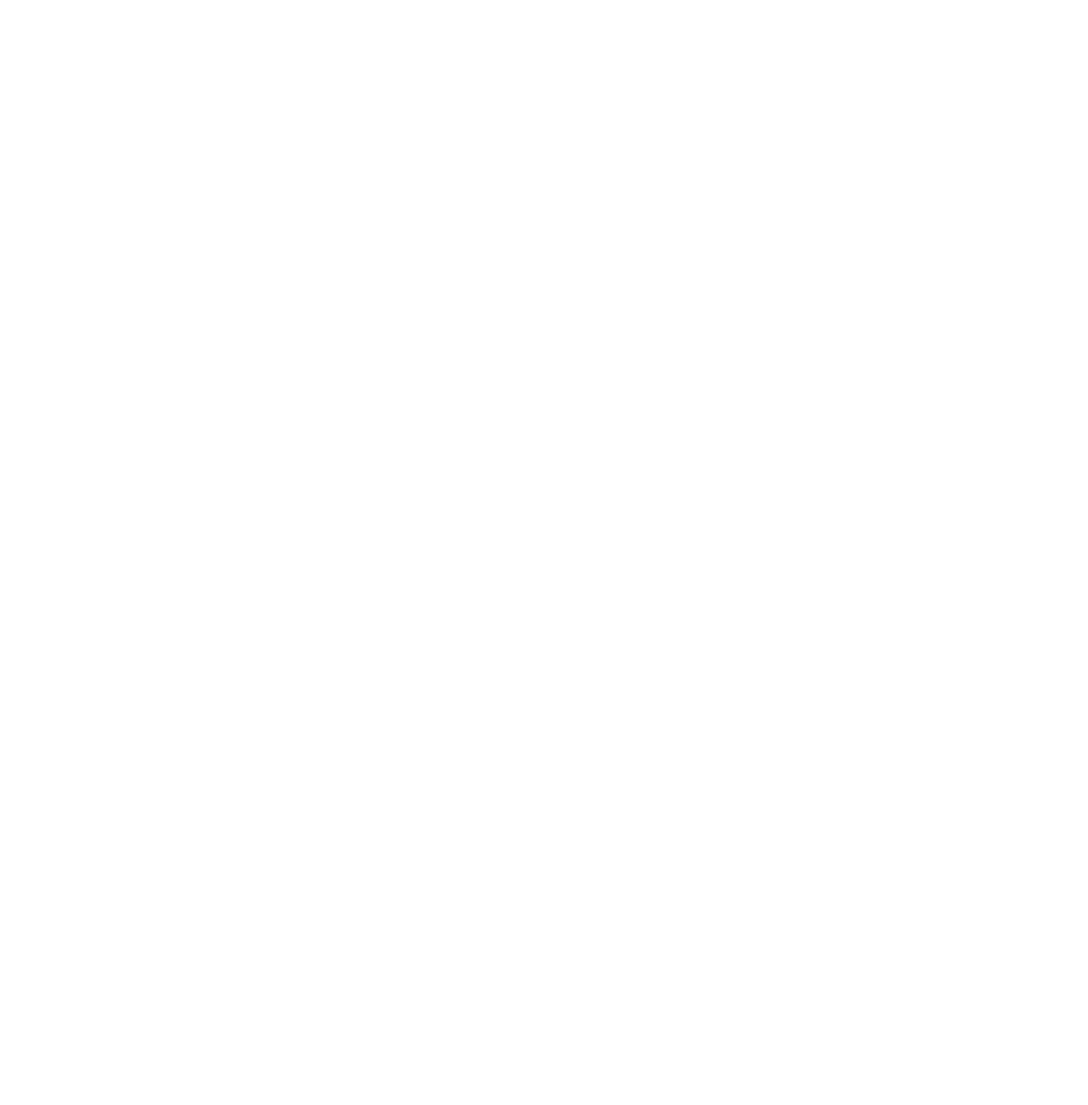
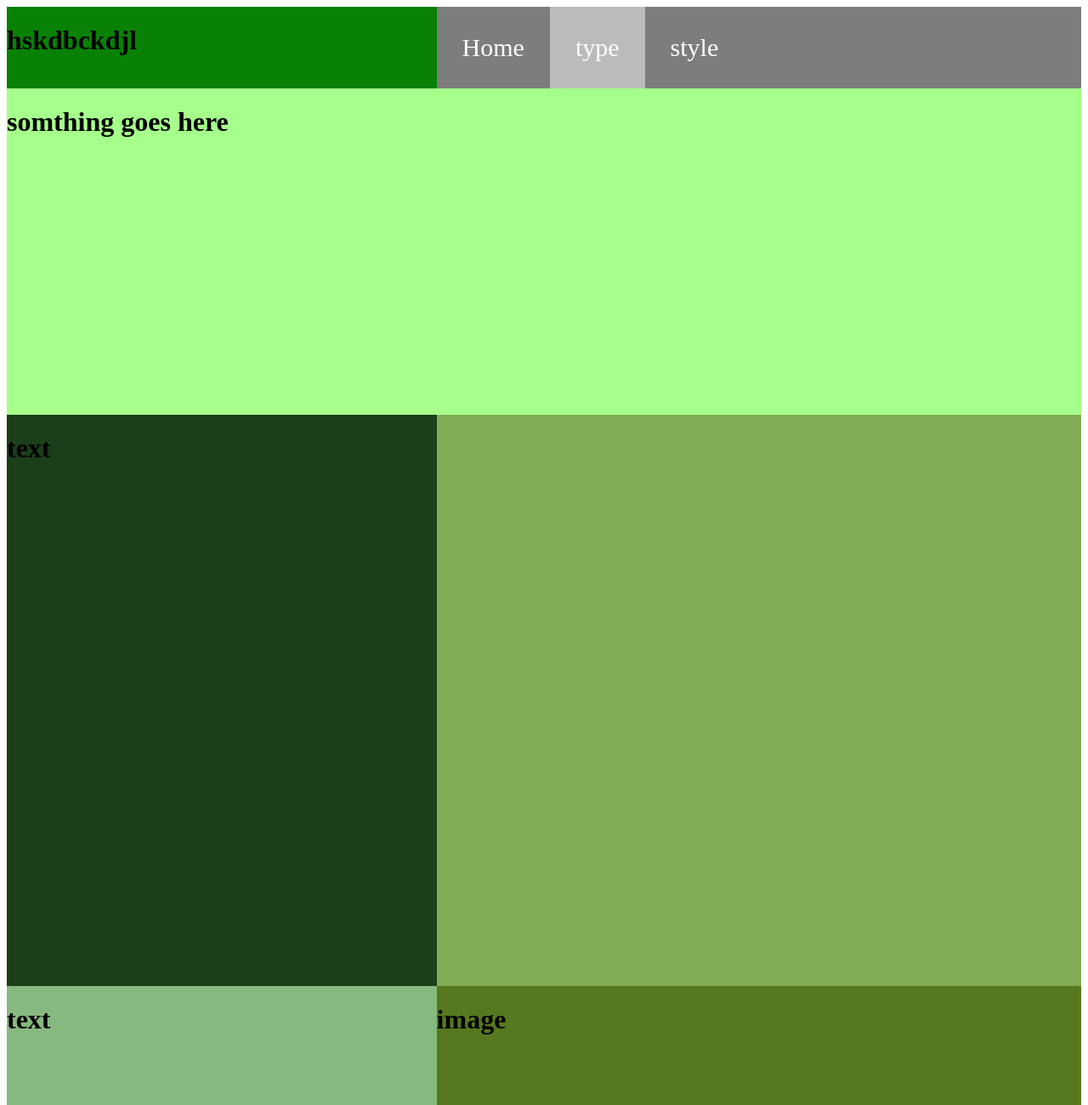
Before and after one commit to Snicell/How-to-website-tie-shoes, a plain HTML site: page type.html in a window 1280 px wide. Shown: the top 1300 px of the page at 85% size. Before the commit the page ends 800 px from the top, so only its background shows below. Drawn offline with Linux system fonts and the light colour scheme.

Commit message:
fixed nav bar  added image and a link
dont know what to say

```diff
--- a/style.css
+++ b/style.css
@@ -7,7 +7,7 @@
 .logo {
     grid-column: 1/2;
     grid-row: 1/2;
-    background-color: rgb(5, 160, 0);
+    background-color: rgb(8, 129, 4);
 }
 
 .navigation {
@@ -25,25 +25,25 @@
 .topimage {
     grid-column: 2/3;
     grid-row: 3/4;
-    background-color: chartreuse;
+    background-color: rgb(129, 172, 85);
 }
 
 .lowimage {
     grid-column: 2/3;
     grid-row: 4/5;
-    background-color: rgb(206, 255, 128);
+    background-color: rgb(86, 121, 31);
 }
 
 .topleft {
     grid-column: 1/2;
     grid-row: 3/4;
-    background-color: rgb(99, 255, 94);
+    background-color: rgb(26, 63, 25);
 }
 
 .lowleft {
     grid-column: 1/2;
     grid-row: 4/5;
-    background-color: rgb(30, 255, 0);
+    background-color: rgb(134, 185, 127);
 }
 
 .bottom {
@@ -71,7 +71,7 @@ li a {
       display: block;
       color: rgb(255, 255, 255);
       text-align: center;
-      padding: 14px 16px;
+      padding: 31px 30px;
       text-decoration: none;
 }
 
@@ -82,3 +82,13 @@ background-color: #212121;
 .active {
 background-color: #bbbbbb;
 }
+
+a:link {
+    font-size: 30px;
+}
+a:visited {
+
+}
+a:hover {
+
+}
--- a/type.html
+++ b/type.html
@@ -3,9 +3,38 @@
 <head>
     <meta charset="UTF-8">
     <meta name="viewport" content="width=device-width, initial-scale=1.0">
-    <title>Document</title>
+    <link rel="stylesheet" href="style.css">
+    <title>type</title>
 </head>
 <body>
-
+    <div class="container">
+        <div class="logo">
+          <h1>hskdbckdjl</h1>
+        </div>
+        <div class="navigation">
+          <ul>
+              <li><a href="index.html">Home</a></li>
+              <li><a class="active" href="type.html">type</a></li>
+              <li><a href="styles.html">style</a></li>
+          </ul>
+        </div>
+        <div class="info">
+          <h1>somthing goes here</h1>
+        </div>
+        <div class="topimage">
+         </div>
+        <div class="lowimage">
+          <h1>image</h1>
+        </div>
+        <div class="topleft">
+          <h1>text</h1>
+        </div>
+        <div class="lowleft">
+          <h1>text</h1>
+        </div>
+        <div class="bottom">
+          <h1>bottom</h1>
+        </div>
+     </div>
 </body>
 </html>
```
Also changed, not shown: index.html (+11 -9 lines), styles.html (added, +40 -0 lines), shoeinstructions.jpg (added), style.html (deleted).
